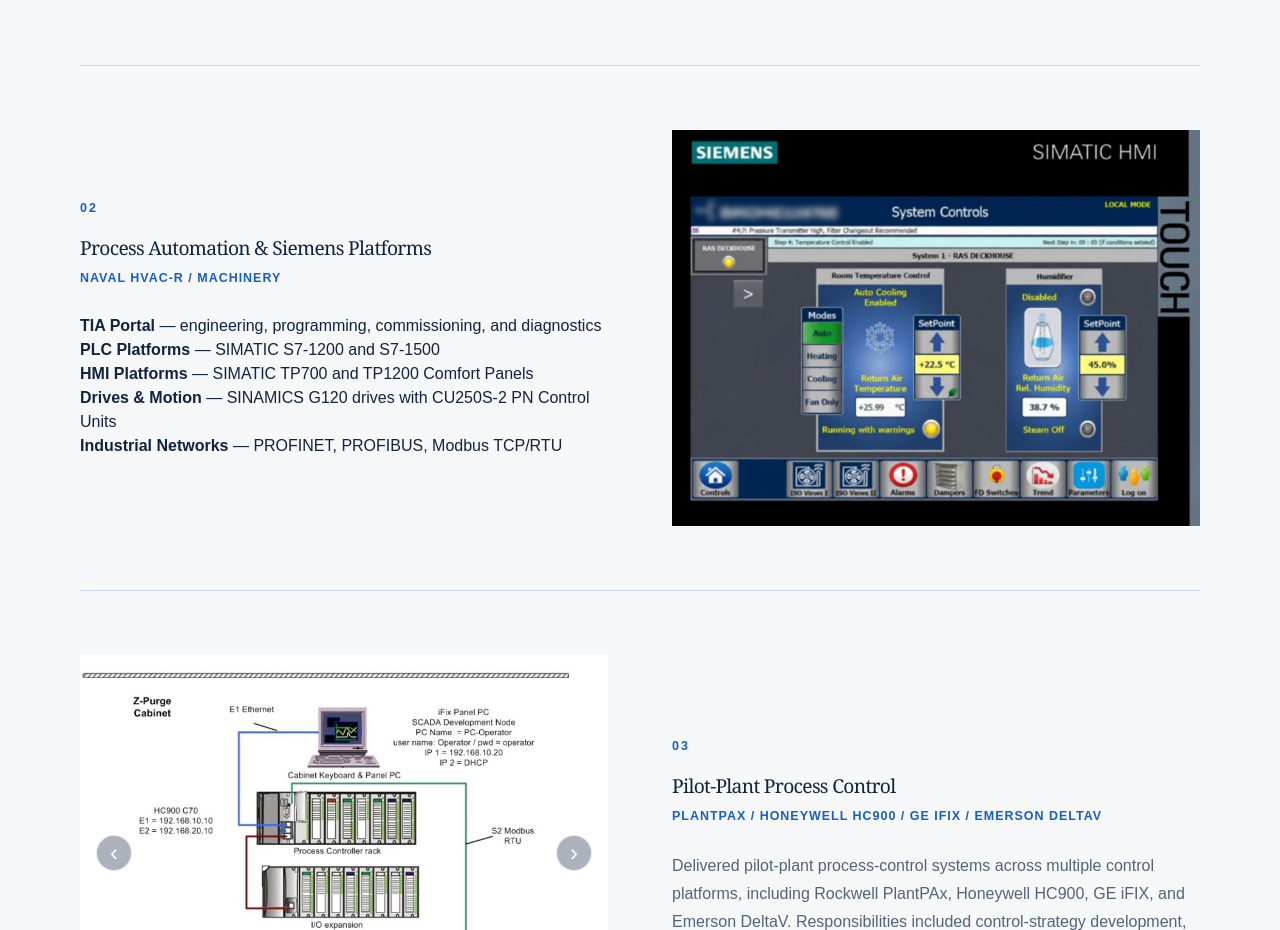
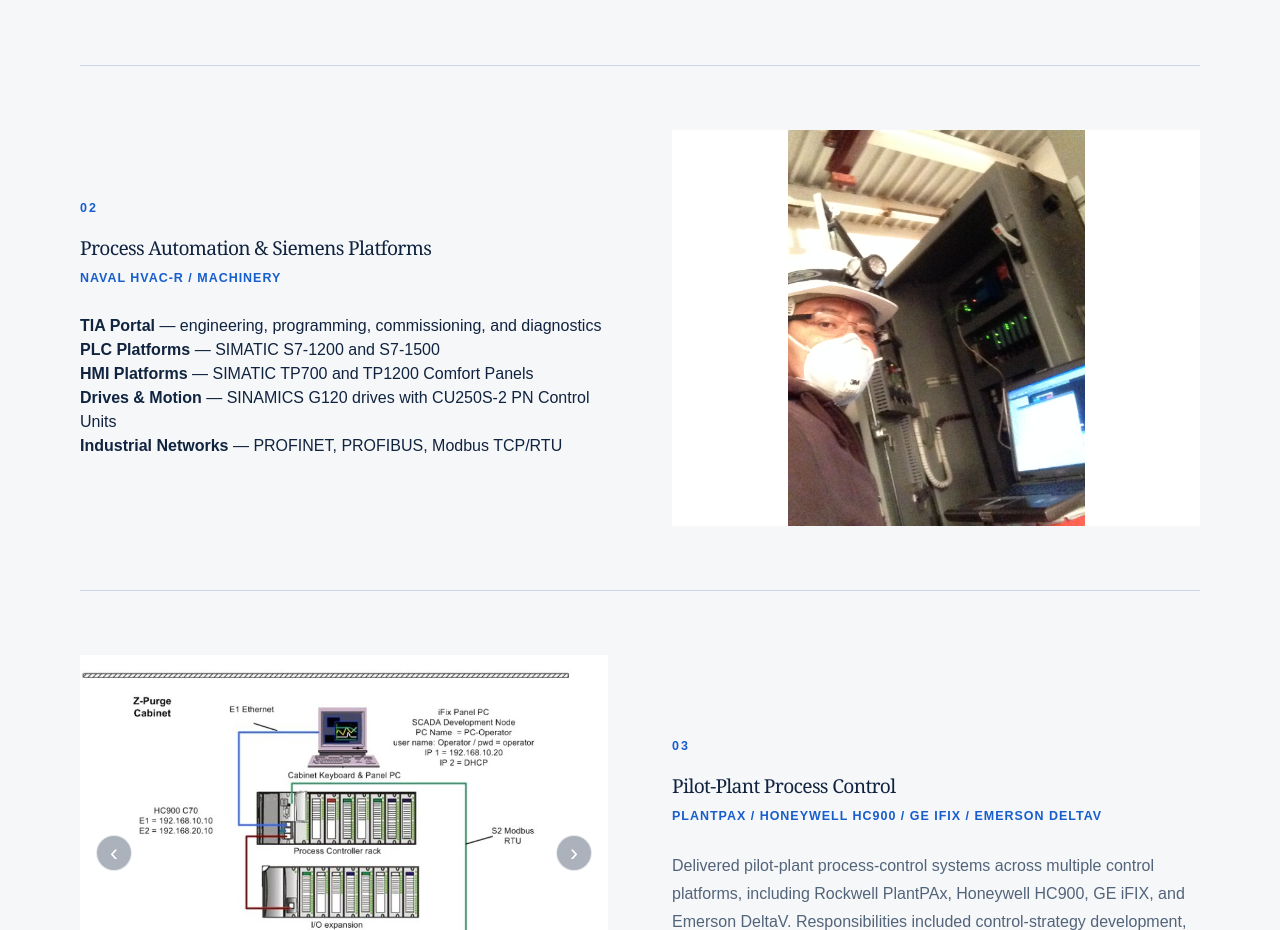
Before and after one commit to kwcontrols/KW-Portfolio, a Next.js app: page /experience in a window 1280 px wide. Shown: the part 1360-2290 px from the top of the page. Built offline with nearby package versions, Linux system fonts and the light colour scheme.

Commit message:
Use Siemens commissioning photo for Project 02

```diff
--- a/app/experience/page.tsx
+++ b/app/experience/page.tsx
@@ -16,7 +16,7 @@
 ];
 
 const SIEMENS_PROJECT_IMAGES: SlideshowImage[] = [
-  { src: "/projects/siemens-1.jpg", alt: "Siemens HVAC-R automation project", displayMode: "contain" },
+  { src: "/projects/siemens-2.JPG", alt: "On-site Siemens automation commissioning", displayMode: "contain" },
 ];
 
 const PROCESS_CONTROL_IMAGES: SlideshowImage[] = [
```
